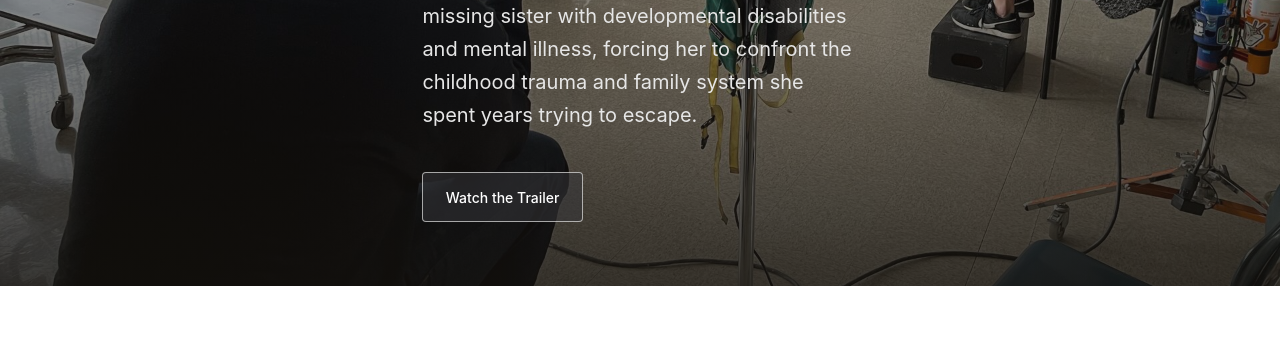
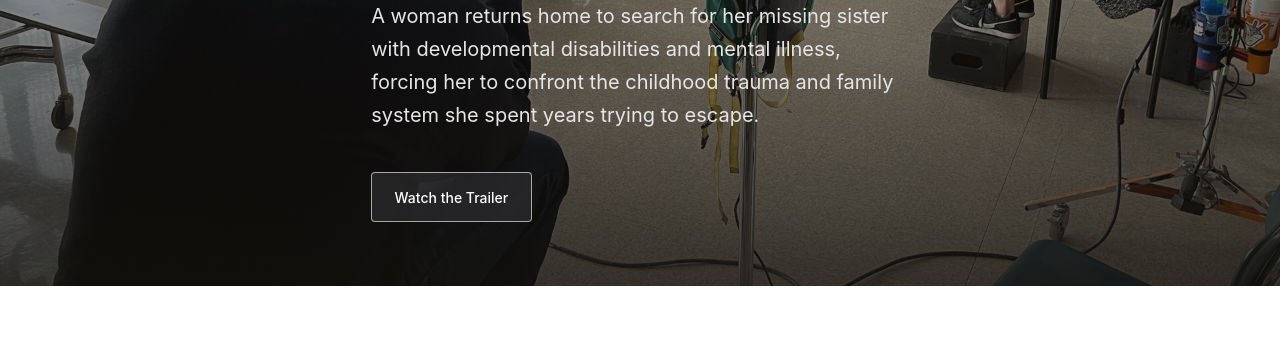
Before and after one commit to circuscoder/mom-film-site, a plain HTML site: page index.html in a window 1280 px wide. Shown: the part 613-960 px from the top of the page. Drawn offline with Linux system fonts and the light colour scheme.

Commit message:
Replace static CSS clamp() for side padding with a JS interpolation table (assets/js/layout.js), matching forward.movie's real behavior: its responsive padding is computed dynamically by Squarespace's fluid-layout engine, not a static CSS formula. Measured 9 real breakpoints (700-1900px viewport) directly against the reference's live DOM and confirmed the growth is non-linear (flat below ~1300px, increasingly steep above) — no single clamp() could reproduce that shape. CSS falls back to the old static --page-x clamp for no-JS/first-paint.

```diff
--- a/assets/css/styles.css
+++ b/assets/css/styles.css
@@ -43,7 +43,10 @@ input:focus-visible {
 .wrap {
   max-width: var(--content-max);
   margin: 0 auto;
-  padding: 0 var(--page-x);
+  /* --page-x-live is set by assets/js/layout.js on load/resize, interpolated
+     from real measured breakpoints; --page-x is the static CSS fallback for
+     no-JS/first-paint-before-script-runs. */
+  padding: 0 var(--page-x-live, var(--page-x));
 }
 
 /* Header */
--- /dev/null
+++ b/assets/js/layout.js
@@ -0,0 +1,49 @@
+/* MOM site — fluid side-padding via JS interpolation.
+   forward.movie's own responsive padding is computed by Squarespace's
+   fluid-layout engine, which is JavaScript-driven (not a static CSS
+   formula) — confirmed 2026-09-01 by measuring the same element's padding
+   at 9 viewport widths and finding the growth curve is non-linear
+   (nearly flat below ~1300px, then increasingly steep). No single CSS
+   clamp() reproduces that shape, so this does the same thing they do:
+   compute it in JS on load/resize, from real measured breakpoints.
+
+   Table below: [viewportWidth, sidePaddingPx], measured directly against
+   forward.movie's live DOM (Synopsis heading's left offset) at each width.
+   Values between breakpoints are linearly interpolated; below/above the
+   table's ends, the nearest known value holds. */
+
+(function () {
+  var BREAKPOINTS = [
+    [700, 42],
+    [900, 36],
+    [1000, 40],
+    [1150, 46],
+    [1300, 52],
+    [1440, 58],
+    [1650, 118],
+    [1750, 168],
+    [1900, 250],
+  ];
+
+  function paddingForWidth(w) {
+    if (w <= BREAKPOINTS[0][0]) return BREAKPOINTS[0][1];
+    var last = BREAKPOINTS[BREAKPOINTS.length - 1];
+    if (w >= last[0]) return last[1];
+    for (var i = 0; i < BREAKPOINTS.length - 1; i++) {
+      var a = BREAKPOINTS[i], b = BREAKPOINTS[i + 1];
+      if (w >= a[0] && w <= b[0]) {
+        var t = (w - a[0]) / (b[0] - a[0]);
+        return a[1] + t * (b[1] - a[1]);
+      }
+    }
+    return last[1];
+  }
+
+  function apply() {
+    var px = paddingForWidth(window.innerWidth);
+    document.documentElement.style.setProperty('--page-x-live', px + 'px');
+  }
+
+  apply();
+  window.addEventListener('resize', apply);
+})();
--- a/index.html
+++ b/index.html
@@ -7,6 +7,7 @@
   <meta name="description" content="MOM is an independent narrative feature about a woman who returns home to search for her missing sister, and the family she spent years trying to escape.">
   <link rel="stylesheet" href="assets/css/tokens.css">
   <link rel="stylesheet" href="assets/css/styles.css">
+  <script src="assets/js/layout.js"></script>
 </head>
 <body>
 
```
Also changed, not shown: watch/index.html (+1 -0 lines).
